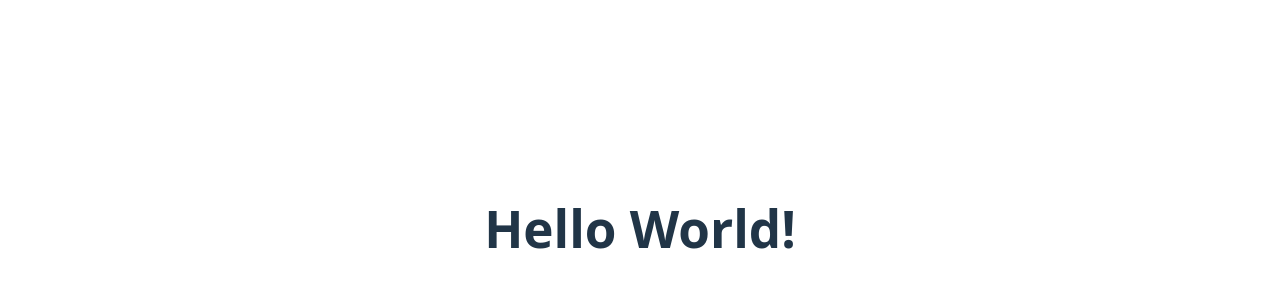
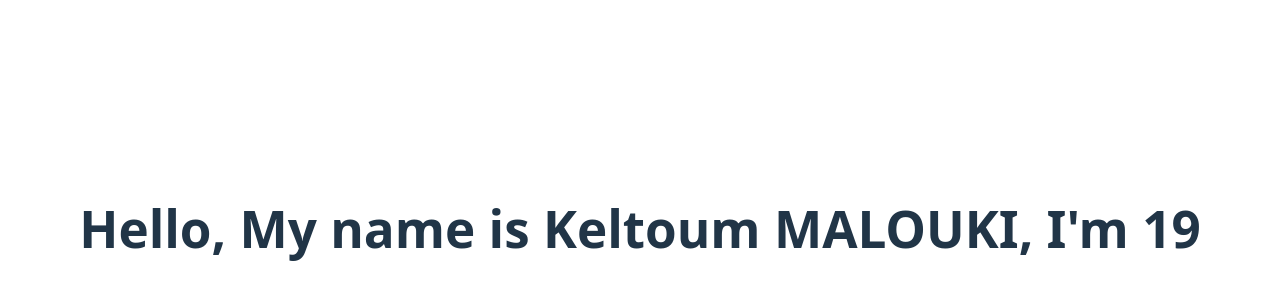
Before and after one commit to Keltoummalouki/React-Essential-Training, a React (Vite) app: page / in a window 1280 px wide. Shown: the part 172-472 px from the top of the page. Built offline with nearby package versions, Linux system fonts and the light colour scheme; the HTML template or start-up script is replaced by a standard one.

Commit message:
Working with JSX syntax

```diff
--- a/src/App.jsx
+++ b/src/App.jsx
@@ -1,7 +1,12 @@
 import './App.css'
 
+let firstname = "Keltoum";
+let lastname = "Malouki";
+let currentyear = 2025;
+let mybirthyear = 2006;
+
 function App() {
-  return <h1>Hello World!</h1>
+  return <h1>Hello, My name is {firstname} {lastname.toUpperCase()}, I'm {currentyear-mybirthyear}</h1>
 }
 
 export default App
```
